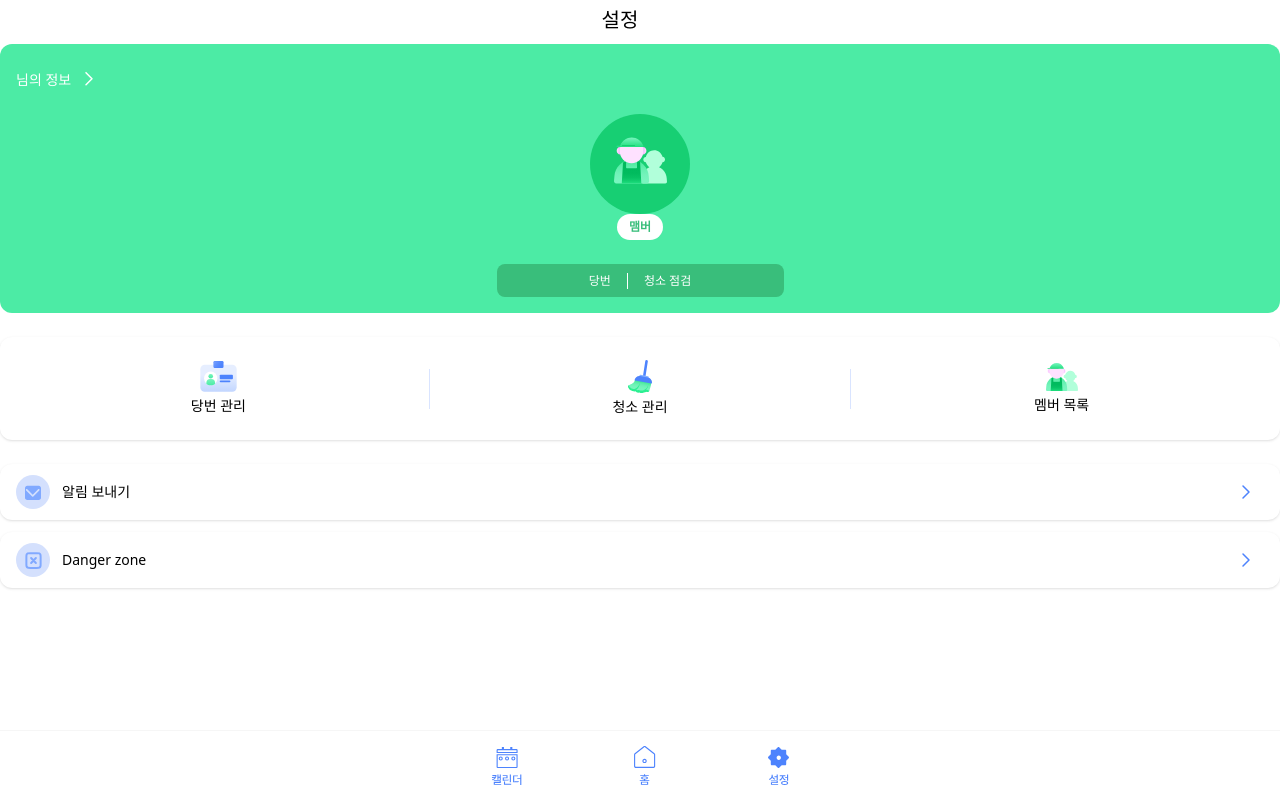
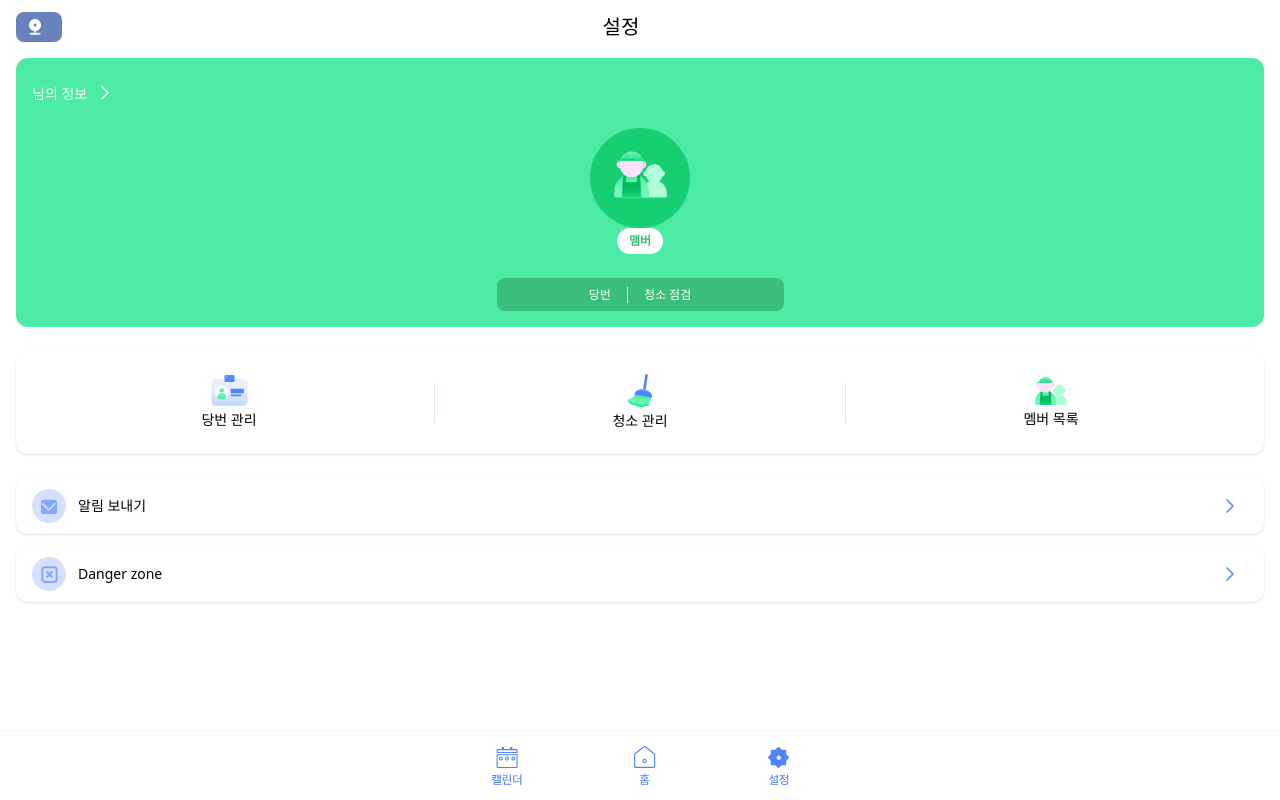
Before and after one commit to Dang-Bun/DANGBUN-frontend, a React (Vite) app: page /setting/member in a window 1280 px wide. Built offline with nearby package versions, Linux system fonts and the light colour scheme.

Commit message:
Fix: 당번 목록에서 진입시 멤버 안 보이는 문제 해결

```diff
--- a/src/pages/I/SettingMember.tsx
+++ b/src/pages/I/SettingMember.tsx
@@ -62,19 +62,19 @@ const SettingMember = () => {
   }, [placeId]);
 
   return (
-    <div className='flex flex-col justify-between pt-3 py-4'>
+    <div className='flex flex-col justify-between pt-3 px-4'>
       {/* 상단 */}
       <div>
         {/* 플레이스 이름 & 설정 */}
         <div className='relative flex items-center mb-4'>
           <div
-            className='relative'
+            className='flex flex-row bg-[#6982bc] rounded-[8px] py-[7px] px-[13px]'
             onClick={() => {
               navigate('/myPlace');
             }}
           >
             <img src={PlaceName} alt='플레이스 이름' />
-            <span className='absolute inset-0 flex items-center justify-center text-white text-[12px] font-normal'>
+            <span className='text-white text-[12px] font-normal pl-2'>
               {placeName}
             </span>
           </div>
--- a/src/pages/J/DutyMember.tsx
+++ b/src/pages/J/DutyMember.tsx
@@ -1,10 +1,9 @@
 import React, { useEffect, useMemo, useState } from 'react';
 import { useLocation, useNavigate } from 'react-router-dom';
 import { useDutyApi } from '../../hooks/useDutyApi';
+import { useMemberApi } from '../../hooks/useMemberApi';
 
 import left_chevron from '../../assets/chevron/white_left_chevronImg.svg';
-import plus from '../../assets/dangbun/plus.svg';
-import PopUpCard from '../../components/PopUp/PopUpCard';
 
 type DutyMember = { memberId: number; role: string; name: string };
 type Cleaning = { cleaningId: number; name: string };
@@ -44,15 +43,12 @@ const DutyMember = () => {
   const [loading, setLoading] = useState(false);
   const [err, setErr] = useState<string | null>(null);
 
-  // 맴버 역할 분담 모달 오픈
-  const [rolepickerOpen, setRolePickerOpen] = useState(false);
-
   const [cleaningsLoading, setCleaningsLoading] = useState(false);
   const [cleaningsErr, setCleaningsErr] = useState<string | null>(null);
 
   // 안전장치
   useEffect(() => {
-    if (!placeId || !dutyId) navigate('/management/manager');
+    if (!placeId || !dutyId) navigate('/management/member');
   }, [placeId, dutyId, navigate]);
 
   // 멤버 불러오기
@@ -64,11 +60,12 @@ const DutyMember = () => {
         setLoading(true);
         setErr(null);
         const res = await useDutyApi.getMembers(placeId, dutyId);
-        const list: DutyMember[] = res.data?.data ?? [];
-        setAllMembers(list);
+        const list: DutyMember[] = Array.isArray(res.data?.data)
+          ? res.data.data
+          : [];
 
-        // 최초 진입 시 이미 선택된 값(있다면) 세팅을 원하면 여기서 setSelectedMemberIds(...)
-        // setSelectedMemberIds(list.map(m => m.memberId)); // 예: 모두 선택
+        setAllMembers(list); // ✅ 이 줄 추가
+        setSelectedMemberIds(list.map((m) => m.memberId)); // 선택 상태 초기화(필요 시)
       } catch (e: any) {
         setErr(
           e?.response?.data?.message ?? e?.message ?? '맴버 불러오기 실패'
@@ -127,7 +124,7 @@ const DutyMember = () => {
           src={left_chevron}
           alt='뒤로가기'
           className='cursor-pointer'
-          onClick={() => navigate('/management/manager')}
+          onClick={() => navigate('/management/member')}
         />
       </div>
 
```
